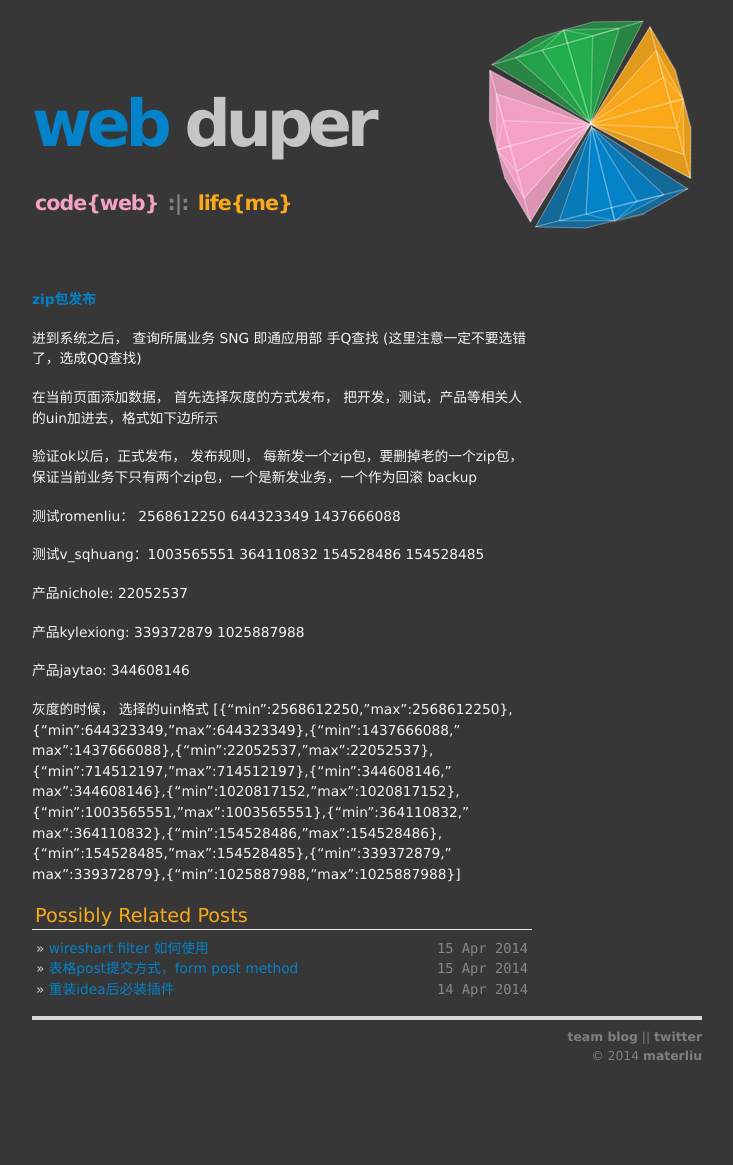
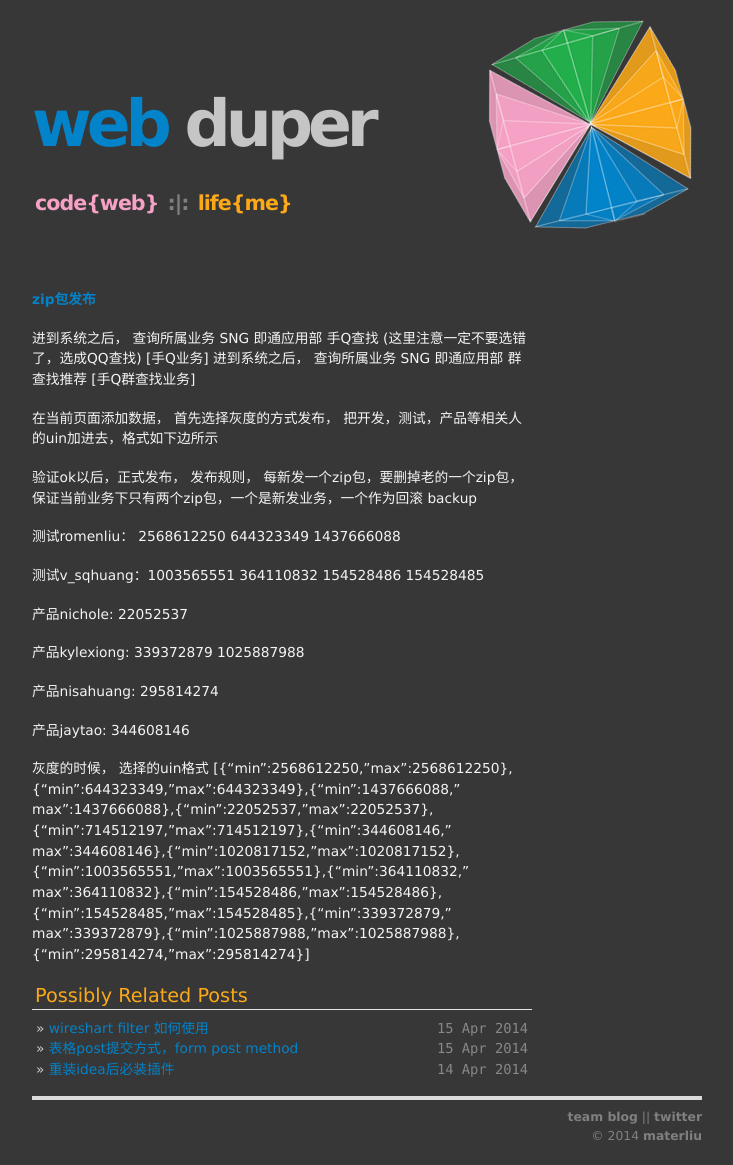
Before and after one commit to materliu/materliu.github.io, a Jekyll site: the page built from all/tencent/_posts/2014-04-15-mobile_qq_zip_publish.md, in a window 1280 px wide. Shown: the whole page, without its empty margins (273-1006 px from the left). Built offline with Jekyll 4.4.1, drawn with Linux system fonts in a browser that asks for light colours; Markdown is read by kramdown in place of the engine named in the settings; before the commit the page ends 1085 px from its top, so only the background shows below that.

Commit message:
zip包发布历史！

```diff
--- a/all/tencent/_posts/2014-04-15-mobile_qq_zip_publish.md
+++ b/all/tencent/_posts/2014-04-15-mobile_qq_zip_publish.md
@@ -5,7 +5,9 @@ title: 2014-04-15-zip包发布.md
 
 [zip包发布](http://admin.connect.oa.com/index.html)
 
-进到系统之后， 查询所属业务 SNG 即通应用部 手Q查找 (这里注意一定不要选错了，选成QQ查找)
+进到系统之后， 查询所属业务 SNG 即通应用部 手Q查找 (这里注意一定不要选错了，选成QQ查找) [手Q业务]
+进到系统之后， 查询所属业务 SNG 即通应用部 群查找推荐 [手Q群查找业务]
+
 
 在当前页面添加数据， 首先选择灰度的方式发布， 把开发，测试，产品等相关人的uin加进去，格式如下边所示
 
@@ -19,7 +21,9 @@ title: 2014-04-15-zip包发布.md
 
 产品kylexiong: 339372879   1025887988
 
+产品nisahuang: 295814274
+
 产品jaytao: 344608146
 
 灰度的时候， 选择的uin格式
-[{"min":2568612250,"max":2568612250},{"min":644323349,"max":644323349},{"min":1437666088,"max":1437666088},{"min":22052537,"max":22052537},{"min":714512197,"max":714512197},{"min":344608146,"max":344608146},{"min":1020817152,"max":1020817152},{"min":1003565551,"max":1003565551},{"min":364110832,"max":364110832},{"min":154528486,"max":154528486},{"min":154528485,"max":154528485},{"min":339372879,"max":339372879},{"min":1025887988,"max":1025887988}]
+[{"min":2568612250,"max":2568612250},{"min":644323349,"max":644323349},{"min":1437666088,"max":1437666088},{"min":22052537,"max":22052537},{"min":714512197,"max":714512197},{"min":344608146,"max":344608146},{"min":1020817152,"max":1020817152},{"min":1003565551,"max":1003565551},{"min":364110832,"max":364110832},{"min":154528486,"max":154528486},{"min":154528485,"max":154528485},{"min":339372879,"max":339372879},{"min":1025887988,"max":1025887988},{"min":295814274,"max":295814274}]
```
